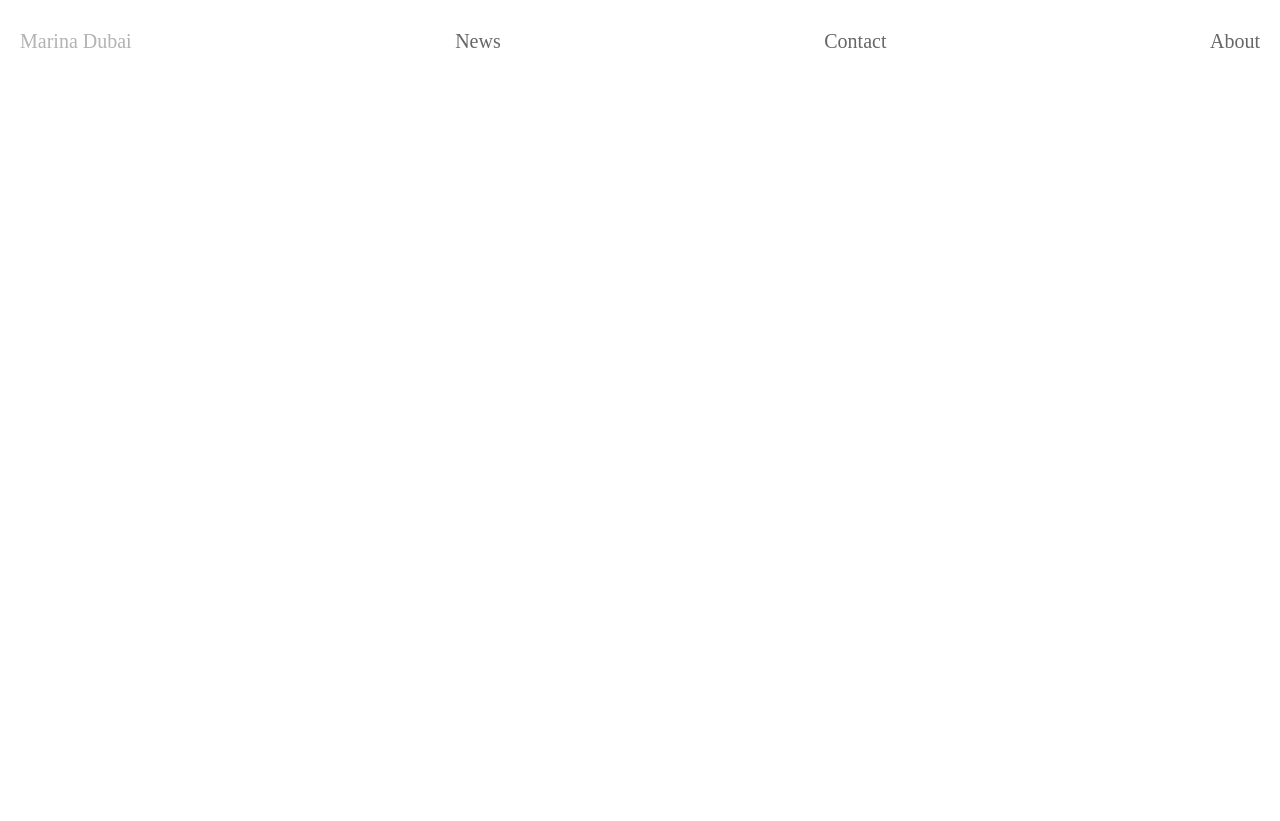
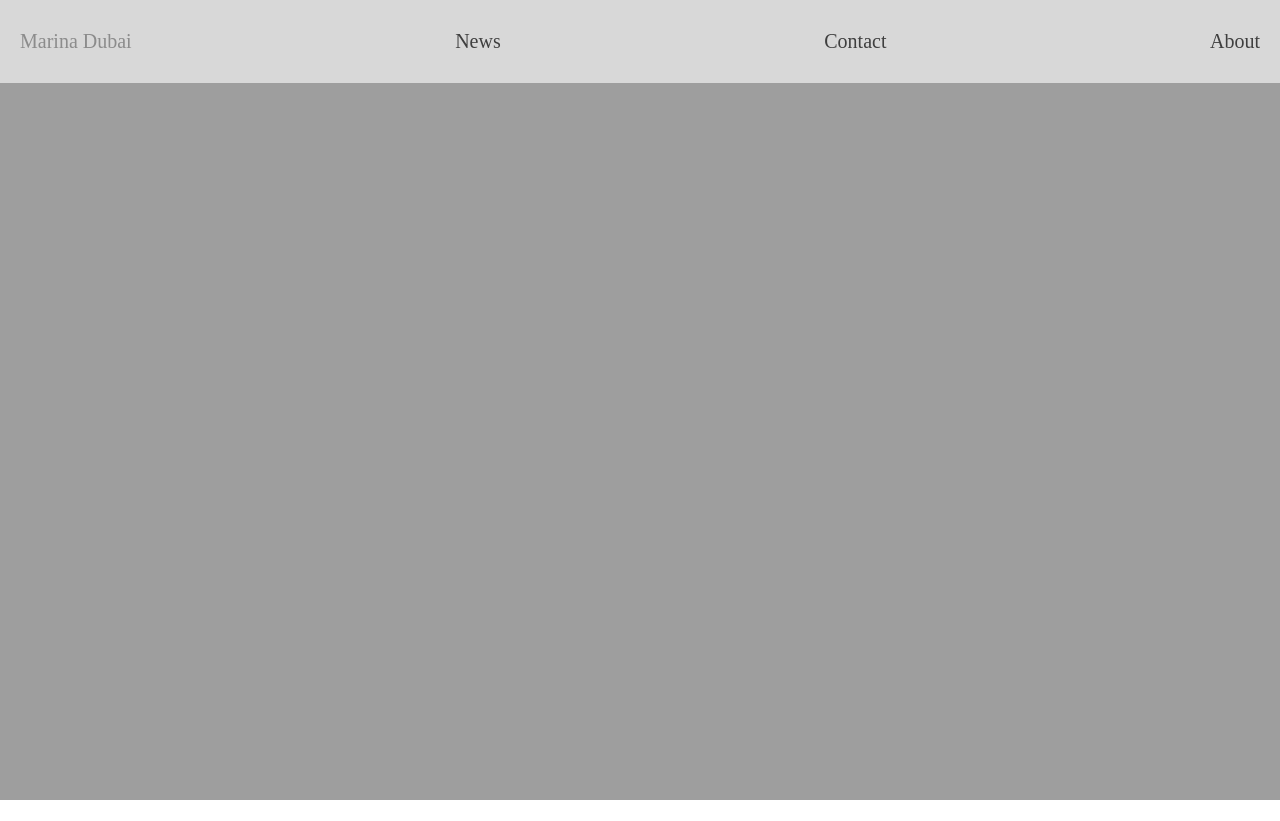
Before and after one commit to andelarajic/Hotel-Marina, a plain HTML site: page contact.html in a window 1280 px wide. Before the commit the page ends 800 px from the top, so only its background shows below. Drawn offline with Linux system fonts and the light colour scheme; the site is published under a folder, as on GitHub Pages, so addresses that start at the root find nothing.

Commit message:
ändrat bild

```diff
--- a/contact.css
+++ b/contact.css
@@ -1,12 +1,4 @@
-body {
-background-image: url("/image/hotela.jpg");
-  background-repeat: no-repeat;
-  background-size: cover;
-  position: absolute;
-}
-
 ul {
-
   list-style-type: none;
   margin: 0;
   padding: 0;
@@ -17,8 +9,6 @@ ul {
   top: 0;
   width: 100%;
   right: 0;
-
-
 }
 
 li {
@@ -44,10 +34,20 @@ li a:hover:not(.active) {
   background-color:white;
 }
 
- .navbar {
+.navbar {
   display: flex;
   flex-direction: row;
   flex-wrap: wrap;
   justify-content: space-between;
+}
 
- }
+.backgroundImage {
+  background-image: url('./image/hotela.jpg');
+  background-position: 70% 50%;
+  background-size: cover;
+  height: 800px;
+}
+
+body {
+  margin: 0px;
+}
--- a/contact.html
+++ b/contact.html
@@ -1,5 +1,6 @@
 <!DOCTYPE html>
 <html lang="en">
+
 <head>
     <meta charset="UTF-8">
     <meta name="viewport" content="width=device-width, initial-scale=1.0">
@@ -7,6 +8,7 @@
     <link rel="stylesheet" href="contact.css">
     <title>Hotel Marina Dubai</title>
 </head>
+
 <body>
 
     <ul class="navbar">
@@ -14,14 +16,15 @@
         <li><a href="about.html">News</a></li>
         <li><a href="gallery.html">Contact</a></li>
         <li><a href="contact.html">About</a></li>
-      </ul>
+    </ul>
 
 
+    <div class="backgroundImage">
 
+    </div>
 
-        </div>
-        </div>
 
     <h1></h1>
 </body>
+
 </html>
```
